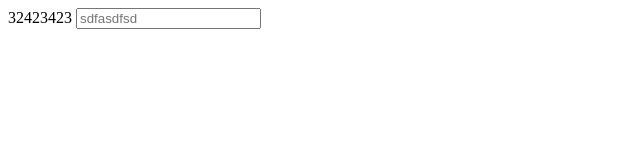
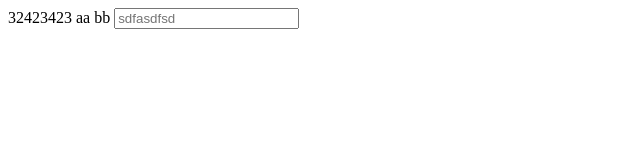
Before and after one commit to softkaikai/skk-algrothm, a website: page index.html in a window 1280 px wide. Shown: the full height of the page, 0-640 px from the left. Drawn offline with Linux system fonts and the light colour scheme.

Commit message:
add aa bb

```diff
--- a/index.html
+++ b/index.html
@@ -9,6 +9,8 @@
 <body>
     <div>
         32423423
+        aa
+        bb
         <input type="text" placeholder="sdfasdfsd">
     </div>
 </body>
```
